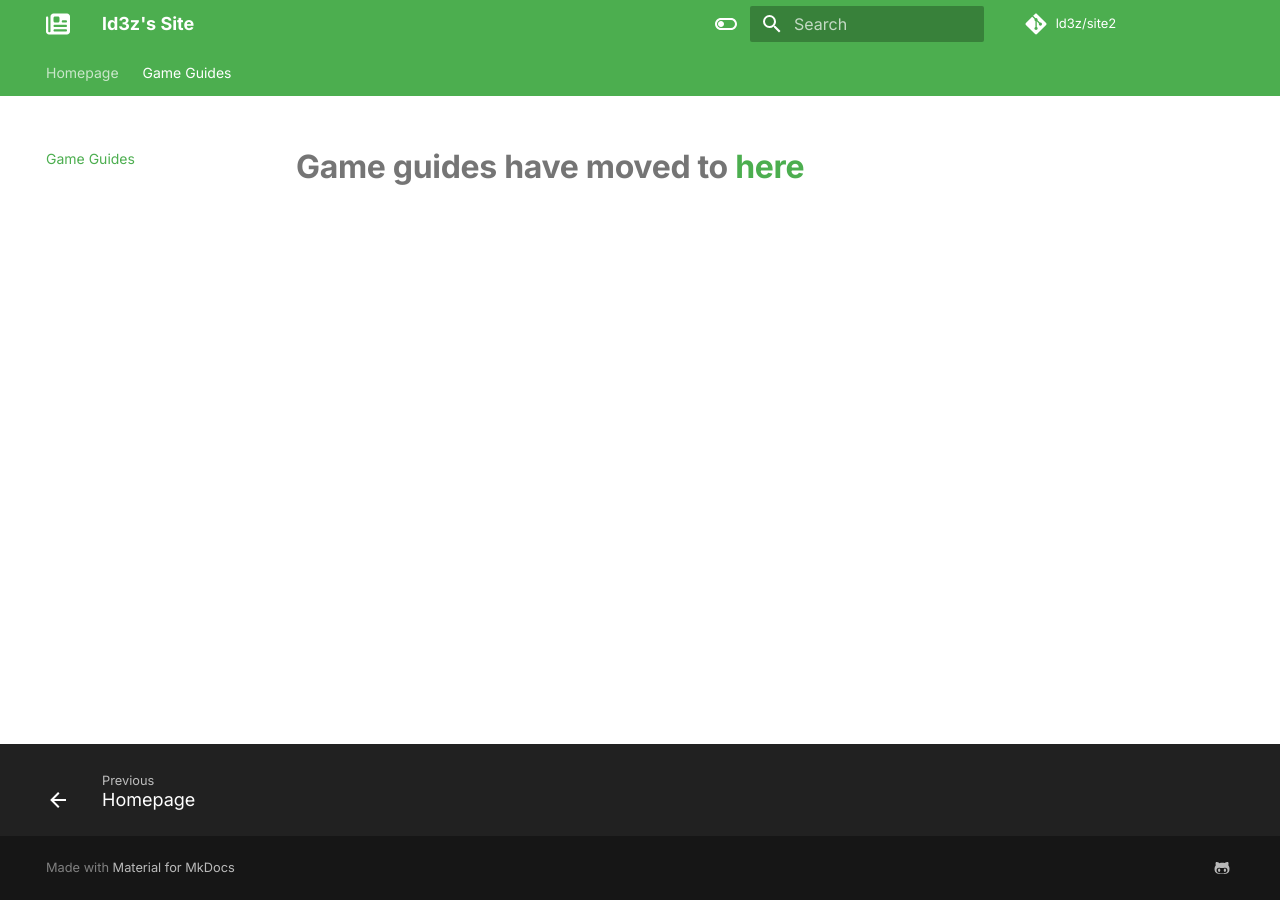
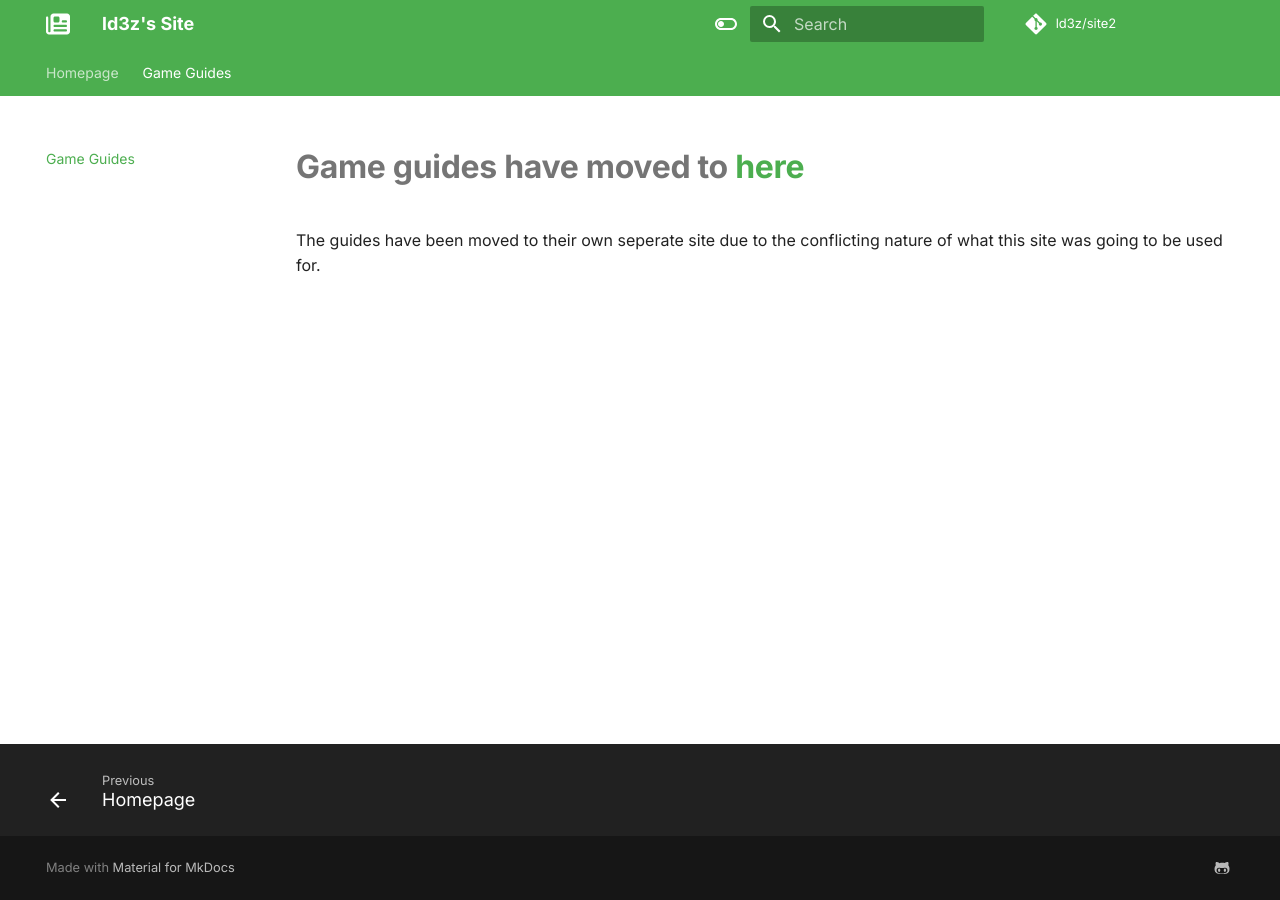
Before and after one commit to ld3z/site2, an MkDocs documentation site: the page built from docs/game-guides.md, in a window 1280 px wide. Built offline with MkDocs 1.6.1 and Material for MkDocs 9.7.7, drawn with Linux system fonts in a browser that asks for light colours; comment, search, counter and statistics services are not loaded.

Commit message:
Add reason for game guides move
The guides were moved to a separate site due to a conflict
with this site's intended purpose.

```diff
--- a/docs/game-guides.md
+++ b/docs/game-guides.md
@@ -4,3 +4,5 @@ description: Game guides have moved to https://ld3z.github.io/site4
 ---
 
 # **Game guides have moved to [here](https://ld3z.github.io/site4)**
+
+The guides have been moved to their own seperate site due to the conflicting nature of what this site was going to be used for.
```
